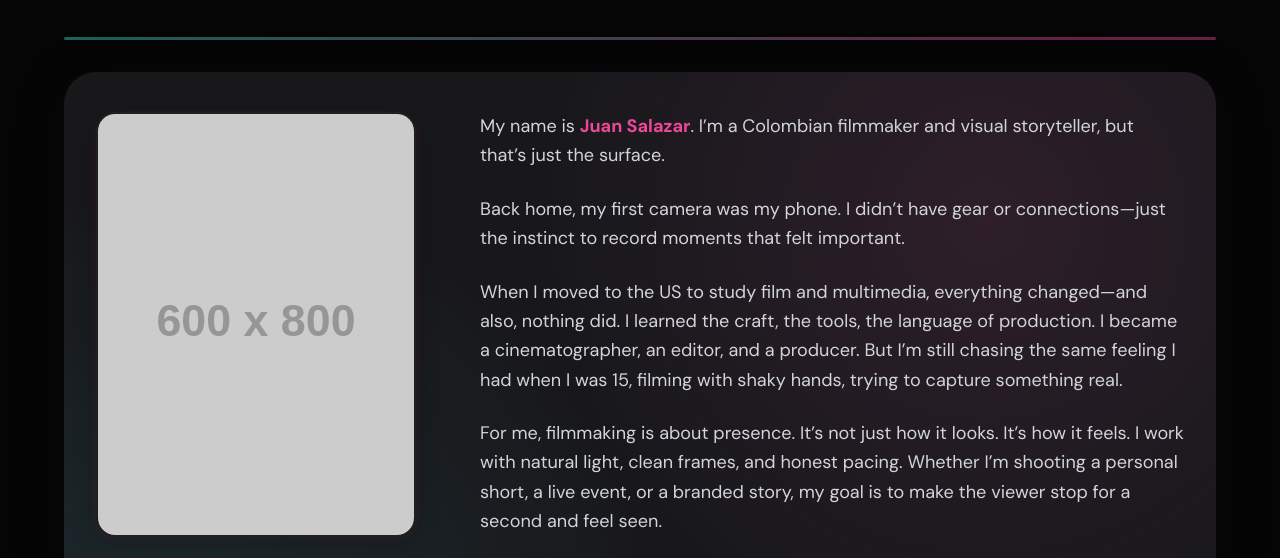
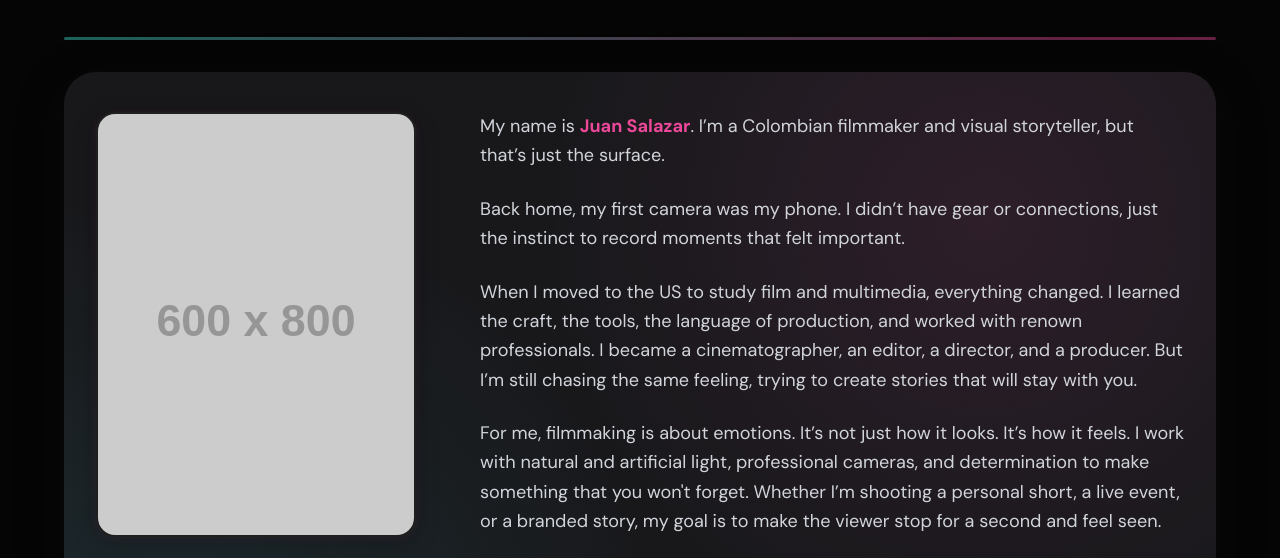
Before and after one commit to TheSalatiz/js-cinematography, a plain HTML site: page about.html in a window 1280 px wide. Shown: the part 239-797 px from the top of the page. Drawn offline with nearby package versions, Linux system fonts and the light colour scheme; placeholder pictures from the web are drawn by us.

Commit message:
Update about.html

```diff
--- a/about.html
+++ b/about.html
@@ -216,13 +216,13 @@
                         I’m a Colombian filmmaker and visual storyteller, but that’s just the surface.
                     </p>
                     <p>
-                        Back home, my first camera was my phone. I didn’t have gear or connections—just the instinct to record moments that felt important.
+                        Back home, my first camera was my phone. I didn’t have gear or connections, just the instinct to record moments that felt important.
                     </p>
                     <p>
-                        When I moved to the US to study film and multimedia, everything changed—and also, nothing did. I learned the craft, the tools, the language of production. I became a cinematographer, an editor, and a producer. But I’m still chasing the same feeling I had when I was 15, filming with shaky hands, trying to capture something real.
+                        When I moved to the US to study film and multimedia, everything changed. I learned the craft, the tools, the language of production, and worked with renown professionals. I became a cinematographer, an editor, a director, and a producer. But I’m still chasing the same feeling, trying to create stories that will stay with you.
                     </p>
                     <p>
-                        For me, filmmaking is about presence. It’s not just how it looks. It’s how it feels. I work with natural light, clean frames, and honest pacing. Whether I’m shooting a personal short, a live event, or a branded story, my goal is to make the viewer stop for a second and feel seen.
+                        For me, filmmaking is about emotions. It’s not just how it looks. It’s how it feels. I work with natural and artificial light, professional cameras, and determination to make something that you won't forget. Whether I’m shooting a personal short, a live event, or a branded story, my goal is to make the viewer stop for a second and feel seen.
                     </p>
                     <p class="bio-quote">
                         I carry more than just a camera. I carry the responsibility of a dream that doesn’t just belong to me. My work is my way of giving back, of building something solid enough to stand on, and maybe one day, let someone else climb it too.
```
